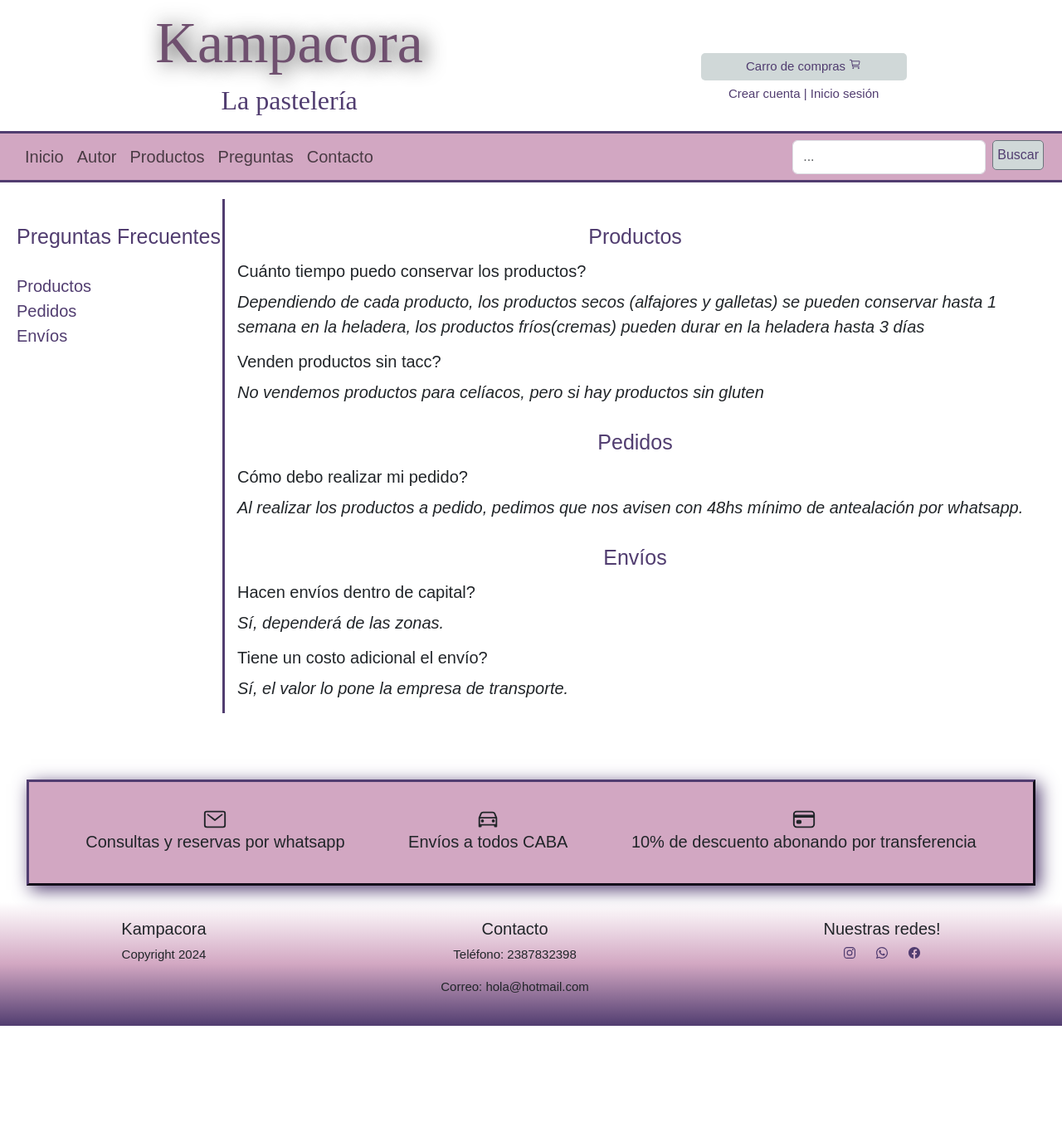
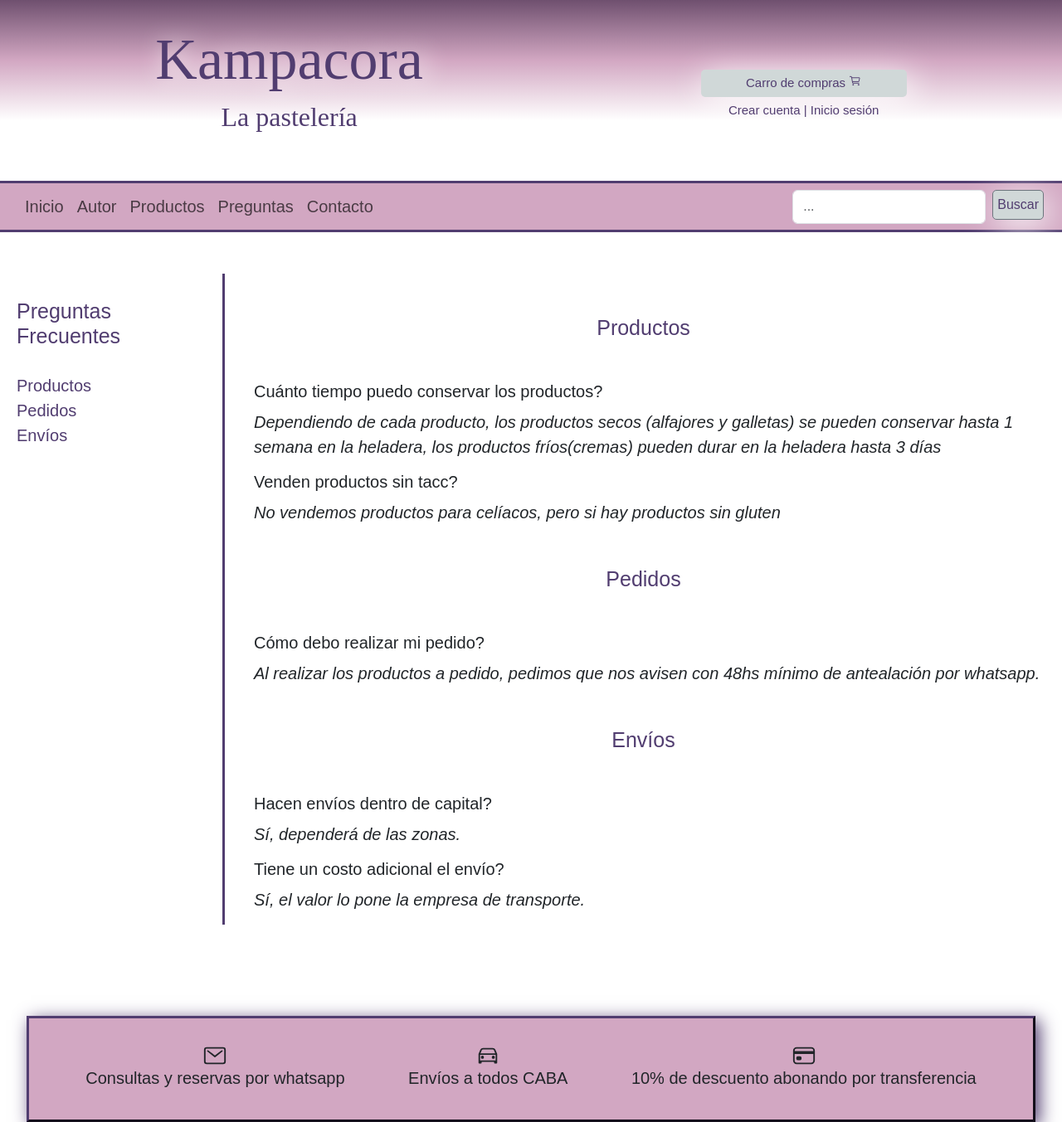
Before and after one commit to milaguggiari/pfGuggiari, a website: page pages/preguntas.html in a window 1280 px wide. Shown: the top 1353 px of the page at 83% size. Before the commit the page ends 1237 px from the top, so only its background shows below. Drawn offline with nearby package versions, Linux system fonts and the light colour scheme; a web font is replaced by a local one.

Commit message:
gradiente lineal en el titulo y redimensión de imgs

```diff
--- a/scss/layout/_base.scss
+++ b/scss/layout/_base.scss
@@ -28,11 +28,12 @@ body{
     @extend %altoancho;
     @include flex(flex,column ,none ,none );
 }
+
 .anteMenu{
     @extend %altoancho;
-    margin: 10px 0;
-    padding: 0 20px;
+    padding: 30px 20px 50px 20px;
     @include flex(flex,row ,space-around ,center );
+    background-image: linear-gradient(to top, rgb(255, 255, 255),  rgb(255, 255, 255) , rgb(210, 167, 194), rgb(111, 80, 111));
 }
 
 @media (max-width: 600px){
@@ -42,13 +43,12 @@ body{
     }
 }
 
-
 .nombre{
     font-family: "Cedarville Cursive";
     font-style: normal;
     text-align:center;
-    color:nth($list:$colores, $n: 4);
-    text-shadow: 5px 2px 25px rgb(49, 48, 48);
+    color:nth($list:$colores, $n: 1);
+    text-shadow: 5px 2px 30px rgb(255, 255, 255);
 
         h1{
             font-size: 70px;
@@ -76,8 +76,14 @@ body{
     margin-top: 30px;
     text-align: center;
 }
+@media (max-width: 600px){
+    .carrito{
+        width: 100%;
+    }
+}
 .boton{
     background-color: nth($list:$colores, $n: 3);
+    box-shadow: 5px 8px 40px rgb(255, 255, 255);;
     border-radius: 5px;
     margin-bottom: 5px;
     padding: 5px;
@@ -133,9 +139,8 @@ a{
 .piePagina {
     width: 100%;
     height: 30%;
-    background-image: linear-gradient(to bottom, rgb(255, 255, 255) ,rgb(210, 167, 194),rgb(81, 61, 112));
-    //background-color:nth($list:$colores, $n: 2);
-    margin-top: 20px;
+    background-image: linear-gradient(to bottom, rgb(255, 255, 255) ,rgb(210, 167, 194),rgb(111, 80, 111));
+    margin-top: 50px;
     padding: 20px 5px ;
     text-align: center;
     @include flex(flex,row ,space-around ,none );
--- a/scss/layout/_contacto.scss
+++ b/scss/layout/_contacto.scss
@@ -18,7 +18,7 @@
 .tituloContactos{
     width: 95%;
     height: 300px;
-    font-size: 20px;
+    font-size: 30px;
     text-align:center;
     font-weight: bold;
     background-image: url(../assets/Entradalocal.jpg);
@@ -27,6 +27,10 @@
     background-position: center;
     text-shadow: 1px 1px 2px nth($list:$colores, $n: 2);
     color:nth($list:$colores, $n: 1);
+        h2{
+            padding-top: 120px;
+            text-shadow: 5px 2px 30px rgb(255, 255, 255);
+        }
 }
 
 .datosFormulario{
--- a/scss/layout/_preguntas.scss
+++ b/scss/layout/_preguntas.scss
@@ -17,7 +17,7 @@
 .grupofaqs{
     @extend %altoancho;
     @include flex(flex,row ,center, none );
-    padding: 20px;
+    padding: 50px 20px;
     margin-bottom: 20px;
 }
 
@@ -31,6 +31,7 @@
 .clasificacion{
     width: 20%;
     height: 100% ;
+    padding-right: 20px;
 
         h2{
             font-size: 25px;
@@ -61,6 +62,7 @@
     height: 90%;
     float: right;
     margin-bottom: 40px;
+    padding-left: 20px;
     border-left: solid;
     border-color: nth($list: $colores, $n: 1);
 
@@ -73,8 +75,8 @@
 
         h3 {
             font-size: 25px;
-            margin-bottom: 15px;
-            margin-top: 30px;
+            margin-bottom: 50px;
+            margin-top: 50px;
             color:nth($list:$colores, $n: 1);
             text-align: center;
         }
--- a/scss/layout/_productos.scss
+++ b/scss/layout/_productos.scss
@@ -58,7 +58,7 @@
     width: 95%;
     height: 100%;
     flex-wrap:wrap;
-    margin-bottom: 20px;
+    margin-bottom: 50px;
     @include flex(flex,row ,center,none);
 
             article{
```
Also changed, not shown: index.html (+1 -1 lines), assets/budinlimon.jpg, assets/budinmarmolado.jpg, assets/carrotcake.jpg, assets/crumble.jpg, assets/galletachips.jpg, assets/lemonpie.jpg, assets/lunettes.jpg, assets/selvanegra.jpg, assets/tortamaracuya.jpg, css/styles.css, 2 other files.
